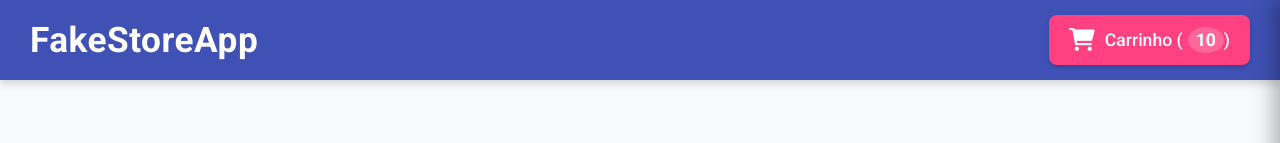
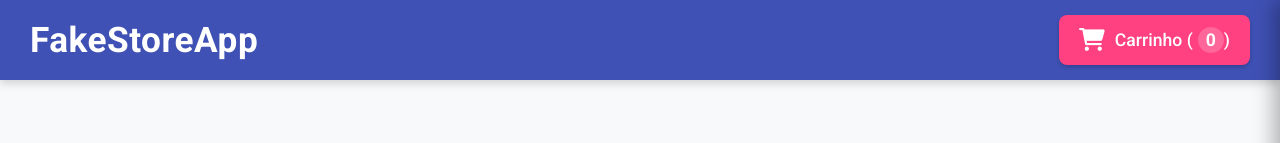
Before and after one commit to lgustavo13/fake-shop, an Angular app: page / in a window 1280 px wide. Shown: the top 143 px of the page. Built offline with nearby package versions, Linux system fonts and the light colour scheme; no server answers.

Commit message:
feat: fazer funcionalidade do botão de carrinho

```diff
--- a/src/app/app.component.html
+++ b/src/app/app.component.html
@@ -1,7 +1,7 @@
-<app-header></app-header>
+<app-header [products]="cartProducts()" (buttonCliked)="isSideBarOpen.set(true)"></app-header>
 
 <app-product-list [products]="products()" (productSelected)="addProductToCard($event)"></app-product-list>
 
 <app-cart-summary></app-cart-summary>
 
-<app-cart-sidebar></app-cart-sidebar>
+<app-cart-sidebar [isOpen]="isSideBarOpen()" (closeClicked)="isSideBarOpen.set(false)"></app-cart-sidebar>
--- a/src/app/app.component.ts
+++ b/src/app/app.component.ts
@@ -17,13 +17,14 @@ export class AppComponent {
   cartProducts = signal<IProduct[]>([]);
   private _productsService = inject(ProductsService);
 
+  isSideBarOpen = signal<boolean>(false);
+
   ngOnInit() {
     this.getProducts();
   }
 
   addProductToCard(product: IProduct) {
     this.cartProducts.update((products) => [...products, product]);
-    console.log(this.cartProducts());
   }
 
   private getProducts() {
--- a/src/app/components/cart-sidebar/cart-sidebar.component.html
+++ b/src/app/components/cart-sidebar/cart-sidebar.component.html
@@ -1,10 +1,10 @@
 <div
   class="cart-sidebar-overlay"
-  [class.show]="isOpen"
+  [class.show]="isOpen()"
   (click)="onCloseClick()"
 ></div>
 
-<div class="cart-sidebar-container" [class.show]="isOpen">
+<div class="cart-sidebar-container" [class.show]="isOpen()">
   <div class="cart-sidebar-header">
     <h3>Seu Carrinho</h3>
     <button class="close-button" (click)="onCloseClick()">&times;</button>
--- a/src/app/components/cart-sidebar/cart-sidebar.component.ts
+++ b/src/app/components/cart-sidebar/cart-sidebar.component.ts
@@ -1,4 +1,4 @@
-import { Component } from '@angular/core';
+import { Component, input, output } from '@angular/core';
 
 @Component({
   selector: 'app-cart-sidebar',
@@ -7,7 +7,10 @@ import { Component } from '@angular/core';
   styleUrl: './cart-sidebar.component.css',
 })
 export class CartSidebarComponent {
-  isOpen = false;
+  isOpen = input<boolean>(false);
+  closeClicked = output<void>();
 
-  onCloseClick() {}
+  onCloseClick() {
+    this.closeClicked.emit();
+  }
 }
--- a/src/app/components/header/header.component.html
+++ b/src/app/components/header/header.component.html
@@ -2,7 +2,7 @@
   <div class="app-title">FakeStoreApp</div>
   <button class="cart-button" (click)="onCartButtonClick()">
     <i class="fas fa-shopping-cart"></i> Carrinho (<span class="cart-count">{{
-      10
+      products().length
     }}</span
     >)
   </button>
--- a/src/app/components/header/header.component.ts
+++ b/src/app/components/header/header.component.ts
@@ -1,4 +1,5 @@
-import { Component } from '@angular/core';
+import { Component, input, output } from '@angular/core';
+import { IProduct } from '../../interfaces/product.inteface';
 
 @Component({
   selector: 'app-header',
@@ -7,5 +8,10 @@ import { Component } from '@angular/core';
   styleUrl: './header.component.css',
 })
 export class HeaderComponent {
-  onCartButtonClick() {}
+  products = input<IProduct[]>([]);
+  buttonCliked = output<void>();
+
+  onCartButtonClick() {
+    this.buttonCliked.emit();
+  }
 }
```
